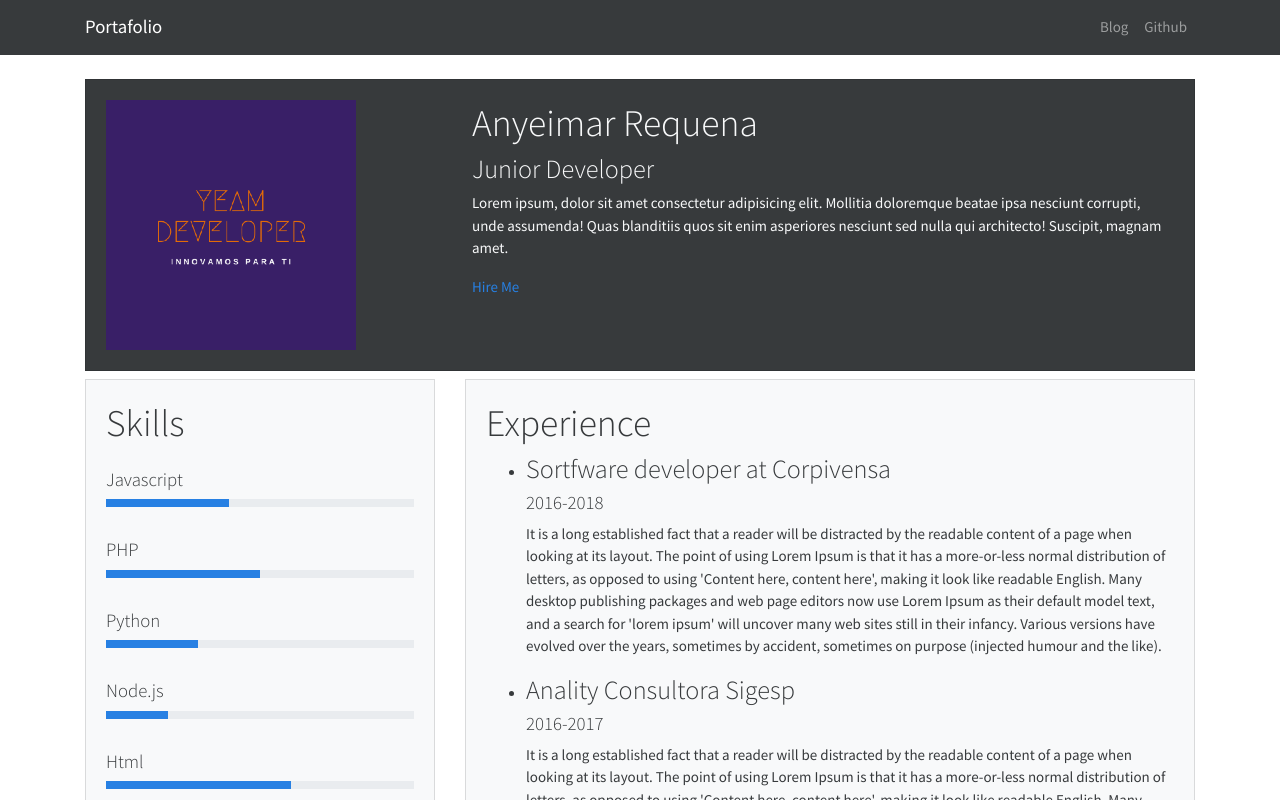
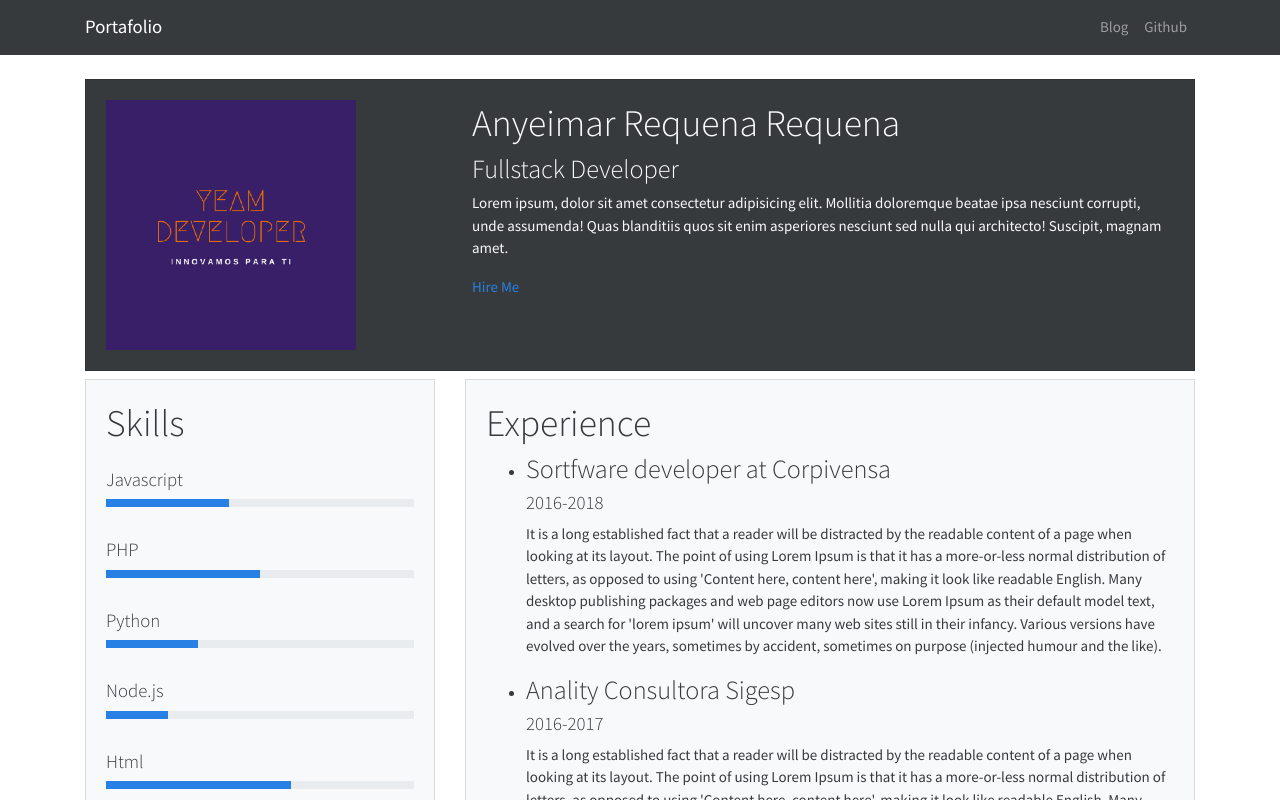
Before and after one commit to yeam-10/Portfolio-Anyeimar, a Next.js app: page / in a window 1280 px wide. Shown: the top 800 px of the page. Built offline with nearby package versions, Linux system fonts and the light colour scheme; a small style sheet from the web is missing.

Commit message:
[MOD] se modifica name

```diff
--- a/pages/index.js
+++ b/pages/index.js
@@ -18,8 +18,8 @@ const Index = () => (
                       <img src="Anye-Requena.png" alt="" className="img-fluid" width="250" height="300"/>
                   </div>
                   <div className="col-md-8">
-                      <h1>Anyeimar Requena</h1>
-                      <h3>Junior Developer</h3>
+                      <h1>Anyeimar Requena Requena</h1>
+                      <h3>Fullstack Developer</h3>
                       <p>Lorem ipsum, dolor sit amet consectetur adipisicing elit. Mollitia doloremque beatae ipsa nesciunt corrupti, unde assumenda! Quas blanditiis quos sit enim asperiores nesciunt sed nulla qui architecto! Suscipit, magnam amet.</p>
                       <a href="/hireme">Hire Me</a>
                   </div>
```
